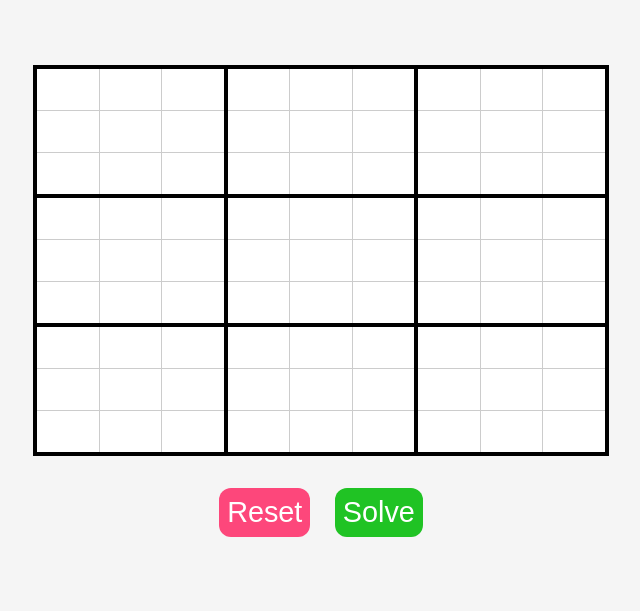
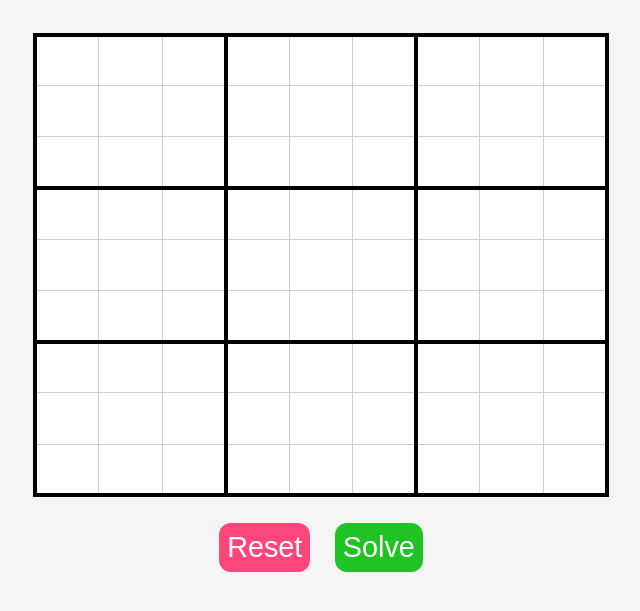
Before and after one commit to bly15/sudoku-solver, a Django app: page /solver/ in a window 1280 px wide. Shown: the part 87-698 px from the top of the page, without its empty margins (319-959 px from the left). Run offline with Django 3.2, Linux system fonts and the light colour scheme.

Commit message:
Update table dimensions to look more square-like

```diff
--- a/solver/static/solver/css/style.css
+++ b/solver/static/solver/css/style.css
@@ -26,12 +26,14 @@ table {
     background: white;
     border: 4px solid black;
     border-collapse: collapse;
-    margin: 2.5% auto;
+    margin: auto auto 2%;
+    table-layout: fixed;
     width: 45%;
 }
 
 tr {
     border-bottom: 1px solid #cccccc;
+    height: 4vw;
 }
 
 td {
@@ -92,7 +94,7 @@ input {
 }
 
 #solve:active {
-  background-color: #3e8e41;
-  box-shadow: 0 5px #333333;
-  transform: translateY(4px);
+    background-color: #3e8e41;
+    box-shadow: 0 5px #333333;
+    transform: translateY(4px);
 }
```
